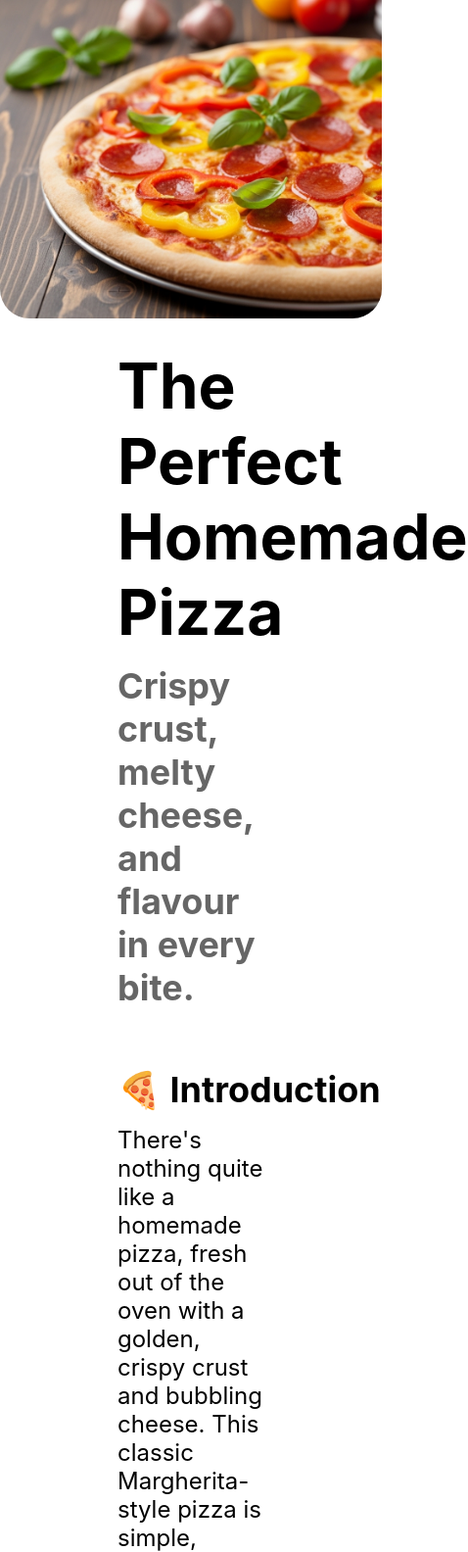
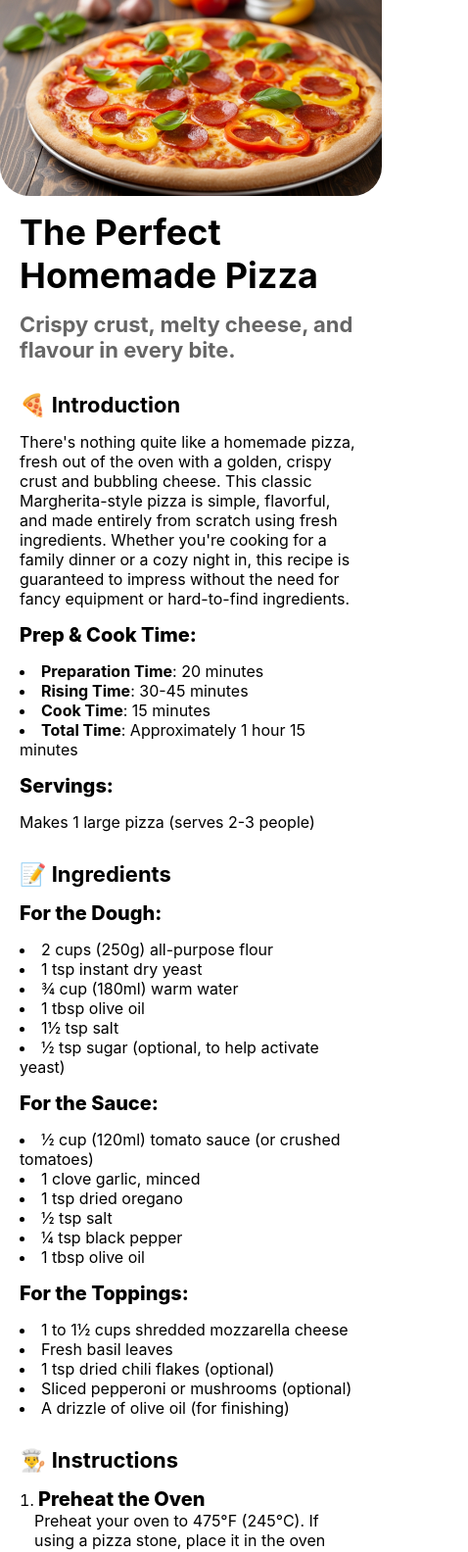
Before and after one commit to danindudeveloper/pizza-recipe-site, a plain HTML site: page index.html in a window 390 px wide. Shown: the top 1584 px of the page at 98% size, 478 px wide, since content can reach past the window. Drawn offline with Linux system fonts and the light colour scheme.

Commit message:
Responsive website

```diff
--- a/style.css
+++ b/style.css
@@ -32,7 +32,8 @@ small {
   background-image: url("./images/top_image.jpg"); /* Replace with your image link */
   background-size: cover; /* This makes the image cover the whole background */
   background-repeat: no-repeat; /* This stops the image from repeating */
-  background-attachment: fixed; /* This makes the image stay in place when you scroll */
+  background-attachment: fixed; /* This makes the image stay in place relative to the viewport when scrolling */
+  background-position: center center; /* Ensures the image is centered */
   background-color: #fce7e7;
   height: 325px;
   border-radius: 0 0 30px 30px;
@@ -57,8 +58,13 @@ ol {
   padding-left: 0; /* Removes default browser indentation for the list */
 }
 
-.container ol li p {
+.container li p {
   padding-left: 30px;
+}
+
+/* Ensure instruction titles (h3) start on the same line as their list number */
+#instructions ol li h3 {
+  display: inline;
 }
 
 /* Time labels in introduction */
@@ -75,8 +81,85 @@ footer {
 }
 
 .final-image-gallery img{
-  background-size: cover; /* This makes the image cover the whole background */
-  background-repeat: no-repeat; /* This stops the image from repeating */
-  background-attachment: fixed;
+  /* Ensure images scale within their container and maintain aspect ratio */
+  max-width: 100%;
+  height: auto;
+  display: block; /* Removes extra space below inline images */
   border-radius: 30px;
+  background-attachment: scroll;
 }
+
+/* --- Responsive Design --- */
+
+/* For tablets and larger mobile devices */
+@media (max-width: 768px) {
+  .container {
+    padding: 20px 40px; /* Reduce padding */
+  }
+
+  .title-text {
+    font-size: 48px; /* Adjust title font size */
+  }
+
+  .sub-title-text,
+  h2 {
+    font-size: 28px; /* Adjust subtitle and h2 font size */
+  }
+
+  h3 {
+    font-size: 22px; /* Adjust h3 font size */
+  }
+
+  p,
+  li {
+    font-size: 18px; /* Adjust paragraph and list item font size */
+  }
+
+  .top-image-recipe {
+    height: 250px; /* Adjust hero image height */
+  }
+
+  .container ol li p {
+    padding-left: 20px; /* Adjust instruction paragraph padding */
+  }
+}
+
+/* For smaller mobile devices */
+@media (max-width: 480px) {
+  .container {
+    padding: 15px 20px; /* Further reduce padding */
+  }
+
+  .title-text {
+    font-size: 36px; /* Further adjust title font size */
+  }
+
+  .sub-title-text,
+  h2 {
+    font-size: 22px; /* Further adjust subtitle and h2 font size */
+  }
+
+  h3 {
+    font-size: 20px; /* Further adjust h3 font size */
+  }
+
+  p,
+  li {
+    font-size: 16px; /* Further adjust paragraph and list item font size */
+  }
+
+  .top-image-recipe {
+    height: 200px; /* Further adjust hero image height */
+    /* The line below was making the background scroll on small screens.
+       Removing/commenting it out makes the background fixed on all screen sizes. */
+    /* background-attachment: scroll; */
+  }
+
+  .container ol li p {
+    padding-left: 15px; /* Further adjust instruction paragraph padding */
+  }
+
+  .small-text {
+    font-size: 12px; /* Adjust footer small text */
+  }
+}
```
Also changed, not shown: index.html (+113 -53 lines).
